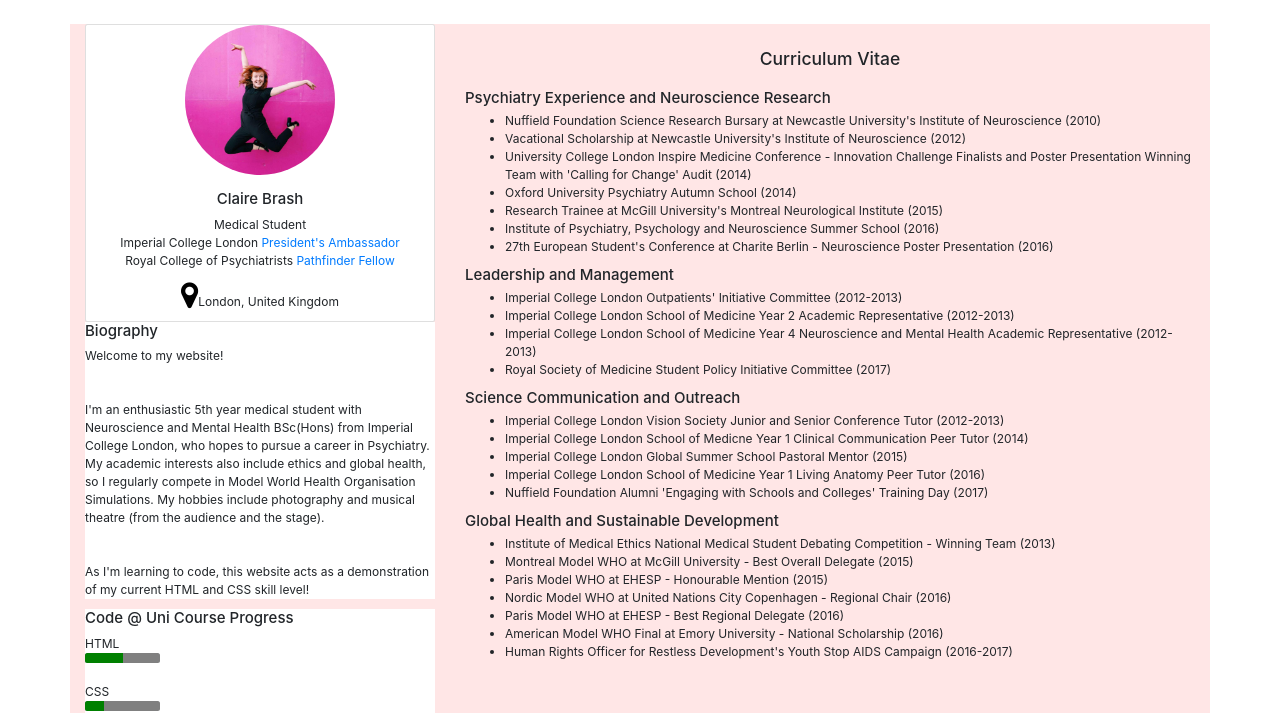
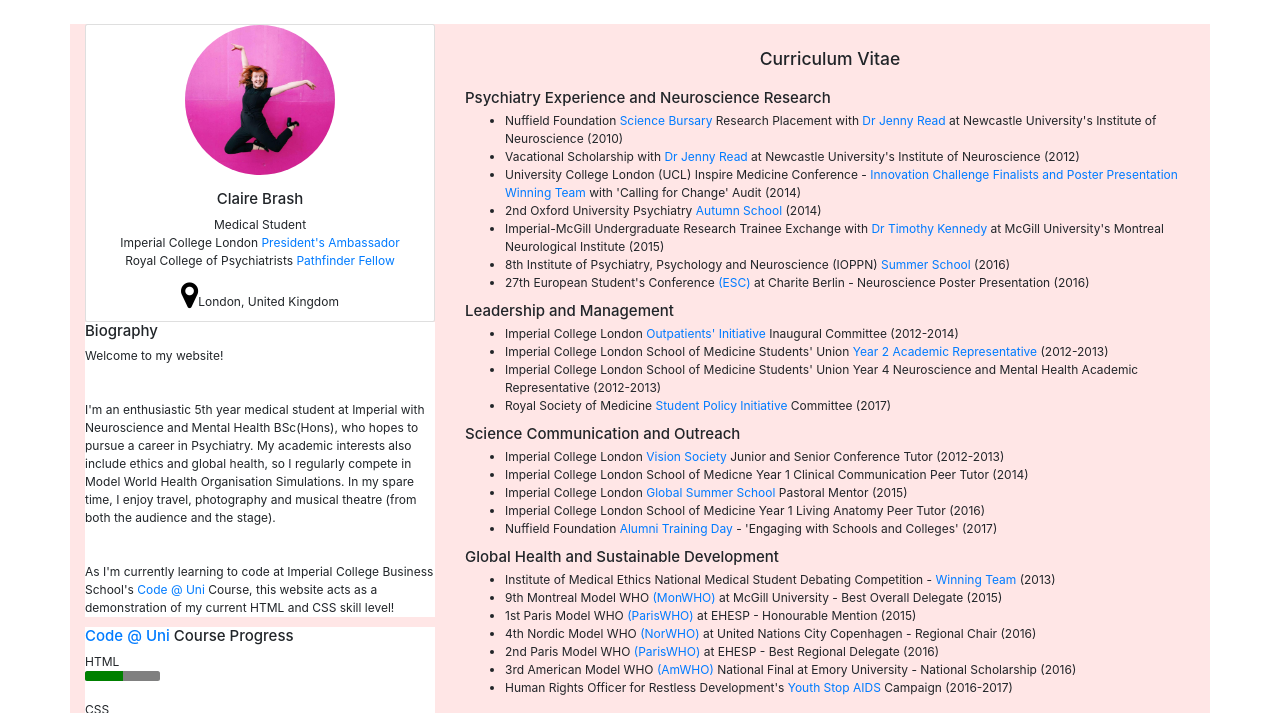
Before and after one commit to rosedewy/rosedewy.github.io, a plain HTML site: page index.html in a window 1280 px wide. Shown: the top 713 px of the page. Drawn offline with nearby package versions, Linux system fonts and the light colour scheme.

Commit message:
Add files via upload

```diff
--- a/index.html
+++ b/index.html
@@ -33,14 +33,14 @@
             <div class="card-block">
               <h4 class="card-title">Biography</h4>
               <p>
-                  Welcome to my website! <br><br><br>I'm an enthusiastic 5th year medical student with Neuroscience and Mental Health BSc(Hons) from Imperial College London, who hopes to pursue a career in Psychiatry. My academic interests also include ethics and global health, so I regularly compete in Model World Health Organisation Simulations. My hobbies include photography and musical theatre (from the audience and the stage). <br><br><br> As I'm learning to code, this website acts as a demonstration of my current HTML and CSS skill level!
+                  Welcome to my website! <br><br><br>I'm an enthusiastic 5th year medical student at Imperial with Neuroscience and Mental Health BSc(Hons), who hopes to pursue a career in Psychiatry. My academic interests also include ethics and global health, so I regularly compete in Model World Health Organisation Simulations. In my spare time, I enjoy travel, photography and musical theatre (from both the audience and the stage). <br><br><br> As I'm currently learning to code at Imperial College Business School's <a href="http://www.codeatuni.com/">Code @ Uni</a> Course, this website acts as a demonstration of my current HTML and CSS skill level!
               </p>
             </div>
           </div>
 
           <div class="progressbox">
             <div class="card-block">
-              <h4 class="card-title">Code @ Uni Course Progress</h4>
+              <h4 class="card-title"><a href="http://www.codeatuni.com/">Code @ Uni</a> Course Progress</h4>
               <p>
                 HTML
                 <progress class="progress progress-success" value="50" max="100">75%</progress>
@@ -63,47 +63,47 @@
           <h3> Curriculum Vitae </h3><br>
             <h4> Psychiatry Experience and Neuroscience Research</h4>
             <ul>
-                <li>Nuffield Foundation Science Research Bursary at Newcastle University's Institute of Neuroscience (2010)</li>
-                <li>Vacational Scholarship at Newcastle University's Institute of Neuroscience (2012)</li>
-                <li>University College London Inspire Medicine Conference - Innovation Challenge Finalists and Poster Presentation Winning Team with 'Calling for Change' Audit (2014)</li>
-                <li>Oxford University Psychiatry Autumn School (2014)</li>
-                <li>Research Trainee at McGill University's Montreal Neurological Institute (2015)</li>
-                <li>Institute of Psychiatry, Psychology and Neuroscience Summer School (2016)</li>
-                <li>27th European Student's Conference at Charite Berlin - Neuroscience Poster Presentation (2016)</li>
+                <li>Nuffield Foundation <a href="http://www.nuffieldfoundation.org/nuffield-research-placements">Science Bursary</a> Research Placement with <a href="http://www.jennyreadresearch.com/people/sixth-formers/">Dr Jenny Read</a> at Newcastle University's Institute of Neuroscience (2010)</li>
+                <li>Vacational Scholarship with <a href="http://www.jennyreadresearch.com/people/undergraduate-students/">Dr Jenny Read</a> at Newcastle University's Institute of Neuroscience (2012)</li>
+                <li>University College London (UCL) Inspire Medicine Conference - <a href="http://wwwf.imperial.ac.uk/blog/fom/2015/03/25/calling-for-change-cqi-project-competition-results-at-the-ucl-inspiremedicine-conference-2015/"> Innovation Challenge Finalists and Poster Presentation Winning Team</a> with 'Calling for Change' Audit (2014)</li>
+                <li>2nd Oxford University Psychiatry <a href="https://www.neuroscience.ox.ac.uk/news/the-2014-oxford-psychiatry-autumn-school">Autumn School</a> (2014)</li>
+                <li>Imperial-McGill Undergraduate Research Trainee Exchange with <a href="http://www.mcgill.ca/neuro/research/researchers/kennedy">Dr Timothy Kennedy</a> at McGill University's Montreal Neurological Institute (2015)</li>
+                <li>8th Institute of Psychiatry, Psychology and Neuroscience (IOPPN) <a href="https://www.kcl.ac.uk/ioppn/study/prospective-students/programmes-of-study/shortcourses/ioppn-summerschool.aspx">Summer School</a> (2016)</li>
+                <li>27th European Student's Conference <a href="http://esc-berlin.com/">(ESC)</a> at Charite Berlin - Neuroscience Poster Presentation (2016)</li>
               </ul>
             <h4> Leadership and Management</h4>
             <ul>
-                <li>Imperial College London Outpatients' Initiative Committee (2012-2013) </li>
-                <li>Imperial College London School of Medicine Year 2 Academic Representative (2012-2013)</li>
-                <li>Imperial College London School of Medicine Year 4 Neuroscience and Mental Health Academic Representative (2012-2013)</li>
-                <li>Royal Society of Medicine Student Policy Initiative Committee (2017)</li>
+                <li>Imperial College London <a href="https://union.ic.ac.uk/medic/meded/outpatients/">Outpatients' Initiative</a> Inaugural Committee (2012-2014) </li>
+                <li>Imperial College London School of Medicine Students' Union <a href="https://www.imperialcollegeunion.org/news/your-reps-council-elections-results">Year 2 Academic Representative</a> (2012-2013)</li>
+                <li>Imperial College London School of Medicine Students' Union Year 4 Neuroscience and Mental Health Academic Representative (2012-2013)</li>
+                <li>Royal Society of Medicine <a href="https://www.rsm.ac.uk/events/events-listing/2016-2017/sections/student-members-group/sth05-student-policy-initiative-student-mental-health-in-the-medical-profession.aspx">Student Policy Initiative </a> Committee (2017)</li>
             </ul>
             <h4> Science Communication and Outreach</h4>
              <ul>
-                 <li>Imperial College London Vision Society Junior and Senior Conference Tutor (2012-2013)</li>
+                 <li>Imperial College London <a href="http://www.icsmvision.co.uk/">Vision Society</a> Junior and Senior Conference Tutor (2012-2013)</li>
                  <li>Imperial College London School of Medicne Year 1 Clinical Communication Peer Tutor (2014)</li>
-                 <li>Imperial College London Global Summer School Pastoral Mentor (2015)</li>
+                 <li>Imperial College London <a href="https://www.imperial.ac.uk/be-inspired/global-summer-school/">Global Summer School</a> Pastoral Mentor (2015)</li>
                  <li>Imperial College London School of Medicine Year 1 Living Anatomy Peer Tutor (2016)</li>
-                 <li>Nuffield Foundation Alumni 'Engaging with Schools and Colleges' Training Day (2017)</li>
+                 <li>Nuffield Foundation <a href="http://www.nuffieldfoundation.org/alumni">Alumni Training Day</a> - 'Engaging with Schools and Colleges' (2017)</li>
              </ul>
             <h4> Global Health and Sustainable Development</h4>
             <ul>
-                <li>Institute of Medical Ethics National Medical Student Debating Competition - Winning Team (2013)</li>
-                <li>Montreal Model WHO at McGill University - Best Overall Delegate (2015)</li>
-                <li>Paris Model WHO at EHESP - Honourable Mention (2015)</li>
-                <li>Nordic Model WHO at United Nations City Copenhagen - Regional Chair (2016)</li>
-                <li>Paris Model WHO at EHESP - Best Regional Delegate (2016)</li>
-                <li>American Model WHO Final at Emory University - National Scholarship (2016)</li>
-                <li>Human Rights Officer for Restless Development's Youth Stop AIDS Campaign (2016-2017)</li>
+                <li>Institute of Medical Ethics National Medical Student Debating Competition - <a href="https://wwwf.imperial.ac.uk/blog/fom/2014/04/29/imperial-students-win-institute-of-medical-ethics-national-debating-final/">Winning Team</a> (2013)</li>
+                <li>9th Montreal Model WHO <a href="http://monwho.org/">(MonWHO)</a> at McGill University - Best Overall Delegate (2015)</li>
+                <li>1st Paris Model WHO <a href="https://pariswhodotorg.wordpress.com/">(ParisWHO)</a> at EHESP - Honourable Mention (2015)</li>
+                <li>4th Nordic Model WHO <a href="http://norwho.org/">(NorWHO)</a> at United Nations City Copenhagen - Regional Chair (2016)</li>
+                <li>2nd Paris Model WHO <a href="http://mph.ehesp.fr/2016/10/20/great-success-of-the-paris-who-simulation-2016-edition/">(ParisWHO)</a> at EHESP - Best Regional Delegate (2016)</li>
+                <li>3rd American Model WHO <a href="http://amwho.org/amwho2016.php">(AmWHO)</a> National Final at Emory University - National Scholarship (2016)</li>
+                <li>Human Rights Officer for Restless Development's <a href="http://youthstopaids.org/">Youth Stop AIDS</a> Campaign (2016-2017)</li>
             </ul>
-            <br><br><br>
+            <br>
             <div class="socialmedia">
-            <h3> Social Media </h3>
+            <h3> Connect with me on social media: </h3>
                 <a href="https://www.facebook.com/claire.brash"><i class="fa fa-facebook" aria-hidden="true"></i></a>
                 <a href="https://www.twitter.com/rosedewy"><i class="fa fa-twitter" aria-hidden="true"></i></a>
                 <a href="https://www.instagram.com/thecupcakephilosophy"><i class="fa fa-instagram" aria-hidden="true"></i></a>
                 <a href="https://www.linkedin.com/in/claire-brash-6a796a94"><i class="fa fa-linkedin" aria-hidden="true"></i></a>
-            <br><br><br><br><br>
+            <br><br><br>
             </div>
             <div class=container>
               <div class="row">
```
